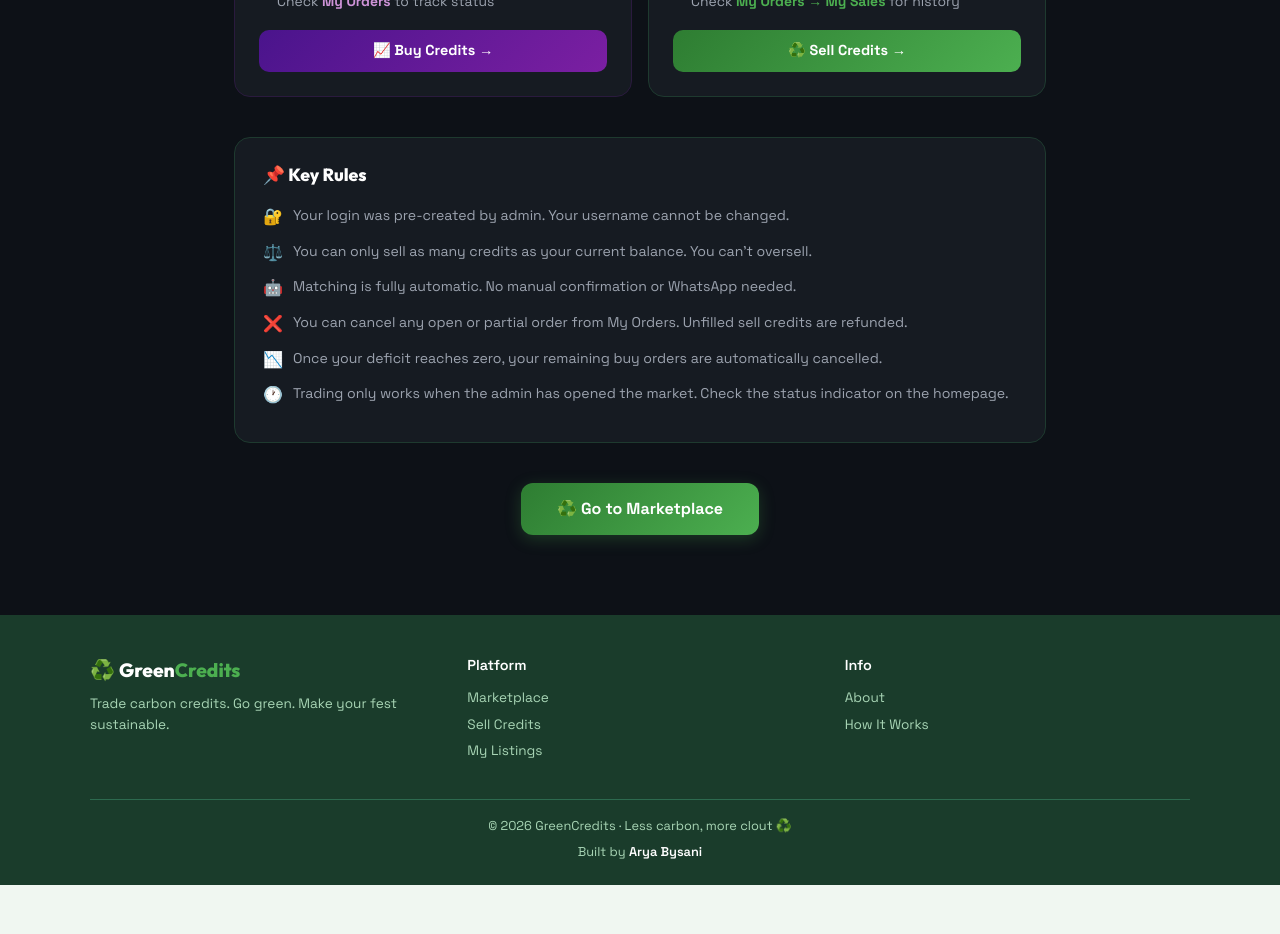
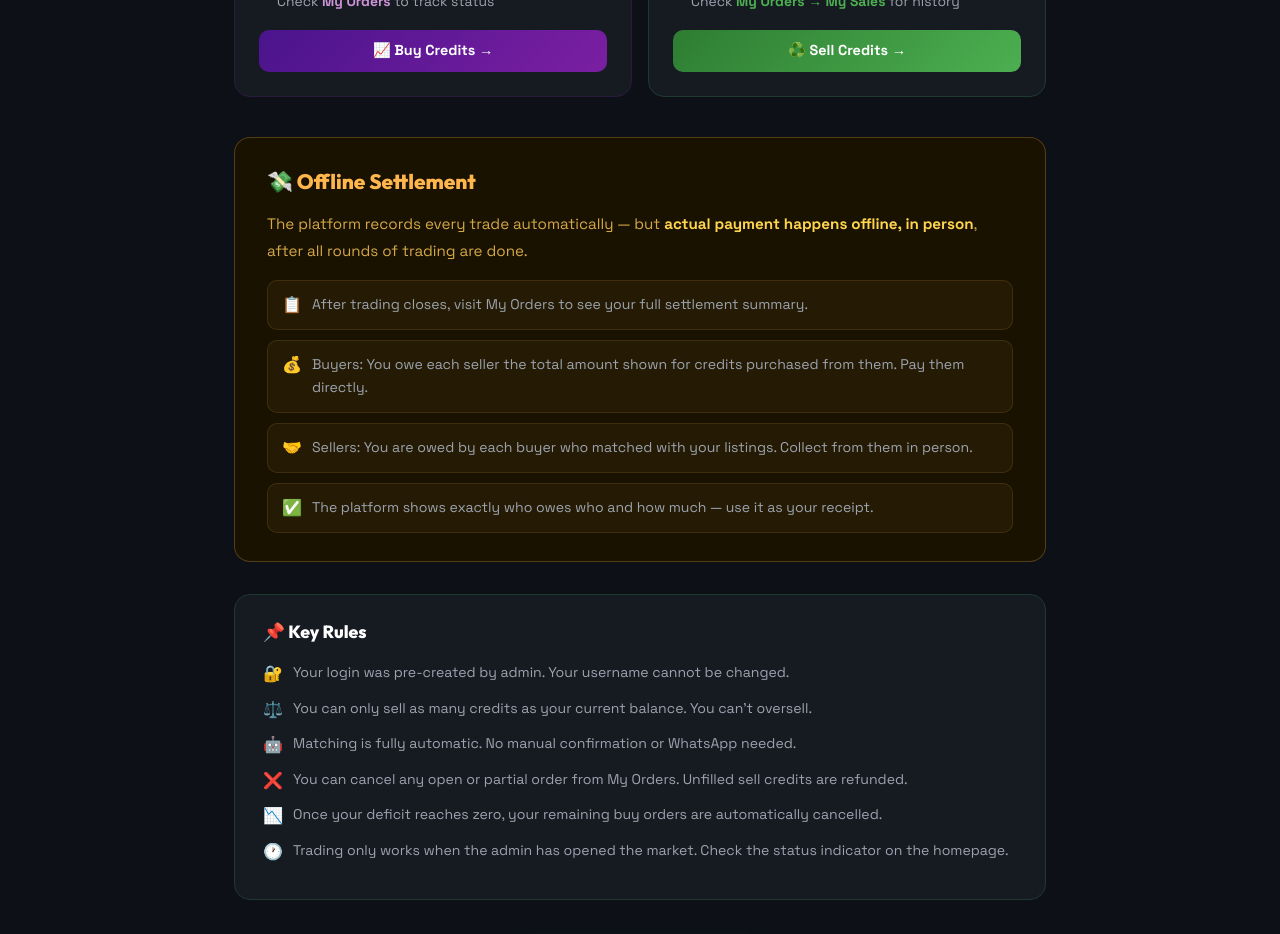
Before and after one commit to aryabysani/GREENEXCHANGE, a Next.js app: page /how-it-works in a window 1280 px wide. Shown: the part 2600-3534 px from the top of the page. Before the commit the page ends 3485 px from the top, so only its background shows below. Built offline with nearby package versions, Linux system fonts and the light colour scheme; no server answers.

Commit message:
Add offline settlement summary to My Orders; add settlement section to How It Works; fix auto-cancel bugs

```diff
--- a/src/app/api/place-buy-order/route.ts
+++ b/src/app/api/place-buy-order/route.ts
@@ -56,7 +56,7 @@ async function matchBuyOrder(buyOrderId: string, buyerId: string, totalQty: numb
   // Auto-cancel remaining buy orders if buyer's balance is now non-negative
   const { data: finalProfile } = await admin.from('profiles').select('carbon_balance').eq('id', buyerId).single()
   if (finalProfile?.carbon_balance != null && finalProfile.carbon_balance >= 0) {
-    await admin.from('buy_orders').update({ status: 'cancelled' }).eq('buyer_id', buyerId).in('status', ['open', 'partial']).neq('id', buyOrderId)
+    await admin.from('buy_orders').update({ status: 'cancelled' }).eq('buyer_id', buyerId).in('status', ['open', 'partial'])
   }
 
   return filledSoFar
--- a/src/app/api/place-sell-order/route.ts
+++ b/src/app/api/place-sell-order/route.ts
@@ -18,9 +18,11 @@ async function matchSellOrder(listingId: string, sellerId: string, totalQty: num
     .order('created_at', { ascending: true })
 
   let remainingQty = totalQty
+  const cancelledBuyers = new Set<string>()
 
   for (const bo of buyOrders ?? []) {
     if (remainingQty <= 0) break
+    if (cancelledBuyers.has(bo.buyer_id)) continue
     const available = bo.quantity - bo.filled_quantity
     if (available <= 0) continue
     const fillQty = Math.min(remainingQty, available)
@@ -47,6 +49,7 @@ async function matchSellOrder(listingId: string, sellerId: string, totalQty: num
     // Auto-cancel buyer's remaining open buy orders if balance is now non-negative
     if (newBuyerBalance >= 0) {
       await admin.from('buy_orders').update({ status: 'cancelled' }).eq('buyer_id', bo.buyer_id).in('status', ['open', 'partial'])
+      cancelledBuyers.add(bo.buyer_id)
     }
 
     remainingQty -= fillQty
--- a/src/app/how-it-works/page.tsx
+++ b/src/app/how-it-works/page.tsx
@@ -186,6 +186,29 @@ export default function HowItWorksPage() {
           </div>
         </div>
 
+        {/* Settlement */}
+        <div style={{ background: '#1A1200', border: '1px solid #FFB74D40', borderRadius: 16, padding: '28px 32px', marginBottom: 32 }}>
+          <h2 style={{ fontFamily: 'Outfit, sans-serif', fontWeight: 800, fontSize: '1.3rem', color: '#FFB74D', margin: '0 0 14px' }}>
+            💸 Offline Settlement
+          </h2>
+          <p style={{ color: '#D4A847', fontSize: '0.95rem', lineHeight: 1.75, margin: '0 0 16px' }}>
+            The platform records every trade automatically — but <strong style={{ color: '#FFD54F' }}>actual payment happens offline, in person</strong>, after all rounds of trading are done.
+          </p>
+          <div style={{ display: 'flex', flexDirection: 'column', gap: 10 }}>
+            {[
+              { icon: '📋', text: 'After trading closes, visit My Orders to see your full settlement summary.' },
+              { icon: '💰', text: 'Buyers: You owe each seller the total amount shown for credits purchased from them. Pay them directly.' },
+              { icon: '🤝', text: 'Sellers: You are owed by each buyer who matched with your listings. Collect from them in person.' },
+              { icon: '✅', text: 'The platform shows exactly who owes who and how much — use it as your receipt.' },
+            ].map(item => (
+              <div key={item.text} style={{ display: 'flex', gap: 10, alignItems: 'flex-start', background: 'rgba(255,183,77,0.05)', border: '1px solid rgba(255,183,77,0.12)', borderRadius: 10, padding: '12px 14px' }}>
+                <span style={{ fontSize: 16, flexShrink: 0 }}>{item.icon}</span>
+                <span style={{ color: '#9CA3AF', fontSize: '0.88rem', lineHeight: 1.65 }}>{item.text}</span>
+              </div>
+            ))}
+          </div>
+        </div>
+
         {/* Key rules */}
         <div style={{ background: '#161B22', border: '1px solid #1E3A2F', borderRadius: 16, padding: '24px 28px', marginBottom: 40 }}>
           <h3 style={{ fontFamily: 'Outfit, sans-serif', fontWeight: 800, color: '#fff', marginBottom: 16, fontSize: '1.1rem' }}>
--- a/src/app/my-orders/page.tsx
+++ b/src/app/my-orders/page.tsx
@@ -148,6 +148,24 @@ export default function MyOrdersPage() {
   const totalSpent = buyTrades.reduce((s, t) => s + Number(t.total_price), 0)
   const totalEarned = sellTrades.reduce((s, t) => s + Number(t.total_price), 0)
 
+  // Group buy trades by seller for settlement summary
+  const owedBySeller: Record<string, { name: string; amount: number; credits: number }> = {}
+  for (const t of buyTrades) {
+    const key = t.seller_id
+    if (!owedBySeller[key]) owedBySeller[key] = { name: t.sellerStall ?? '—', amount: 0, credits: 0 }
+    owedBySeller[key].amount += Number(t.total_price)
+    owedBySeller[key].credits += Number(t.credits_amount)
+  }
+
+  // Group sell trades by buyer for settlement summary
+  const owedByBuyer: Record<string, { name: string; amount: number; credits: number }> = {}
+  for (const t of sellTrades) {
+    const key = t.buyer_id
+    if (!owedByBuyer[key]) owedByBuyer[key] = { name: t.buyerStall ?? '—', amount: 0, credits: 0 }
+    owedByBuyer[key].amount += Number(t.total_price)
+    owedByBuyer[key].credits += Number(t.credits_amount)
+  }
+
   const cell = { color: '#6B7280', fontSize: '0.72rem', fontWeight: 600, letterSpacing: '0.06em' }
 
   return (
@@ -179,6 +197,45 @@ export default function MyOrdersPage() {
             </div>
           </div>
         </div>
+
+        {/* Settlement Summary */}
+        {(Object.keys(owedBySeller).length > 0 || Object.keys(owedByBuyer).length > 0) && (
+          <div style={{ background: '#1A1200', border: '1px solid #FFB74D40', borderRadius: 14, padding: '20px 24px', marginBottom: 24 }}>
+            <div style={{ display: 'flex', alignItems: 'center', gap: 8, marginBottom: 14 }}>
+              <span style={{ fontSize: 18 }}>💸</span>
+              <span style={{ fontFamily: 'Outfit, sans-serif', fontWeight: 700, color: '#FFB74D', fontSize: '0.95rem' }}>Offline Settlement Required</span>
+            </div>
+            <p style={{ color: '#9CA3AF', fontSize: '0.83rem', margin: '0 0 14px', lineHeight: 1.6 }}>
+              Trades are recorded on the platform but <strong style={{ color: '#FFD54F' }}>payment must be made in person</strong> after the trading session ends.
+            </p>
+            {Object.keys(owedBySeller).length > 0 && (
+              <div style={{ marginBottom: 12 }}>
+                <div style={{ color: '#FF5252', fontSize: '0.75rem', fontWeight: 700, textTransform: 'uppercase', letterSpacing: '0.06em', marginBottom: 8 }}>You owe (pay these teams)</div>
+                <div style={{ display: 'flex', flexDirection: 'column', gap: 6 }}>
+                  {Object.values(owedBySeller).map(s => (
+                    <div key={s.name} style={{ display: 'flex', justifyContent: 'space-between', alignItems: 'center', background: 'rgba(255,82,82,0.06)', border: '1px solid rgba(255,82,82,0.15)', borderRadius: 8, padding: '8px 14px' }}>
+                      <span style={{ color: '#fff', fontWeight: 600, fontSize: '0.88rem' }}>{s.name}</span>
+                      <span style={{ color: '#FF5252', fontWeight: 800 }}>₹{s.amount.toFixed(0)} <span style={{ color: '#6B7280', fontWeight: 400, fontSize: '0.78rem' }}>({s.credits} credits)</span></span>
+                    </div>
+                  ))}
+                </div>
+              </div>
+            )}
+            {Object.keys(owedByBuyer).length > 0 && (
+              <div>
+                <div style={{ color: '#4CAF50', fontSize: '0.75rem', fontWeight: 700, textTransform: 'uppercase', letterSpacing: '0.06em', marginBottom: 8 }}>Collect from (they owe you)</div>
+                <div style={{ display: 'flex', flexDirection: 'column', gap: 6 }}>
+                  {Object.values(owedByBuyer).map(b => (
+                    <div key={b.name} style={{ display: 'flex', justifyContent: 'space-between', alignItems: 'center', background: 'rgba(76,175,80,0.06)', border: '1px solid rgba(76,175,80,0.15)', borderRadius: 8, padding: '8px 14px' }}>
+                      <span style={{ color: '#fff', fontWeight: 600, fontSize: '0.88rem' }}>{b.name}</span>
+                      <span style={{ color: '#4CAF50', fontWeight: 800 }}>₹{b.amount.toFixed(0)} <span style={{ color: '#6B7280', fontWeight: 400, fontSize: '0.78rem' }}>({b.credits} credits)</span></span>
+                    </div>
+                  ))}
+                </div>
+              </div>
+            )}
+          </div>
+        )}
 
         {/* Tabs */}
         <div style={{ display: 'flex', gap: 4, marginBottom: 24, background: '#161B22', borderRadius: 10, padding: 4, width: 'fit-content' }}>
```
